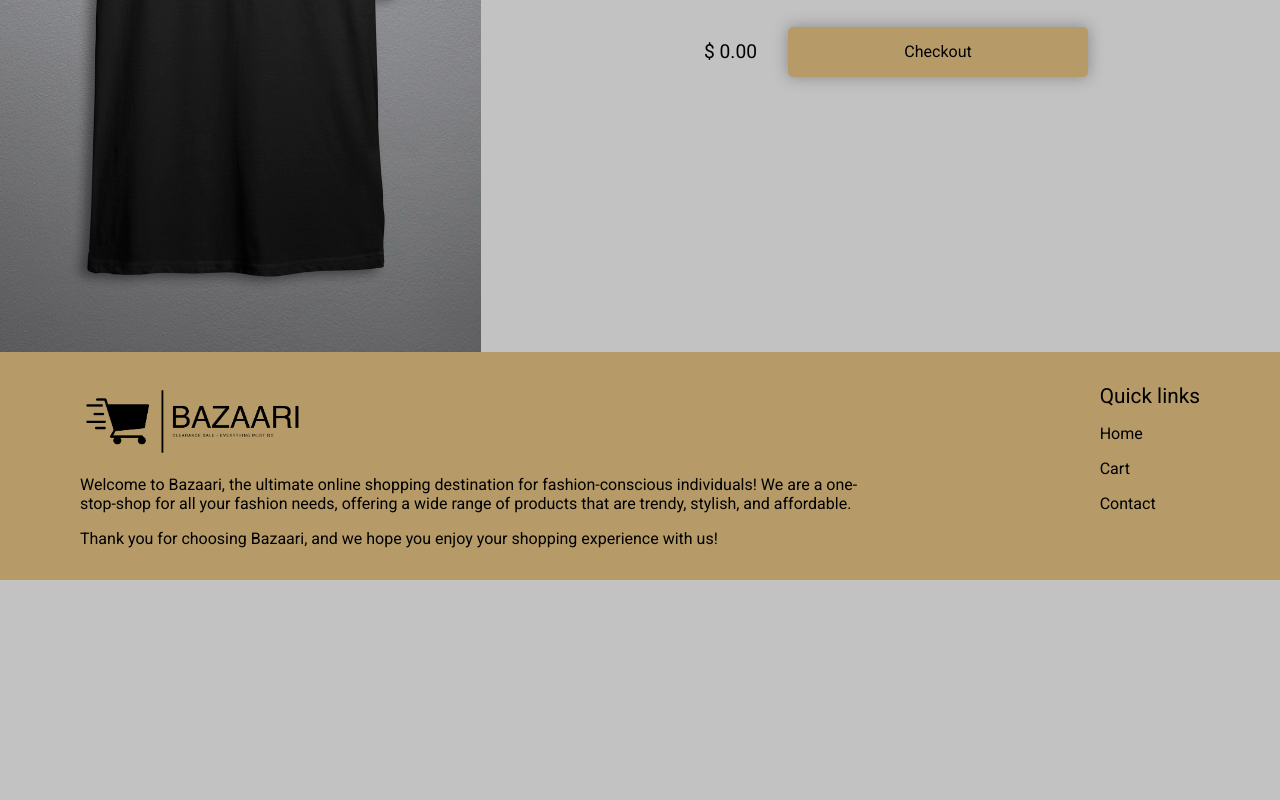
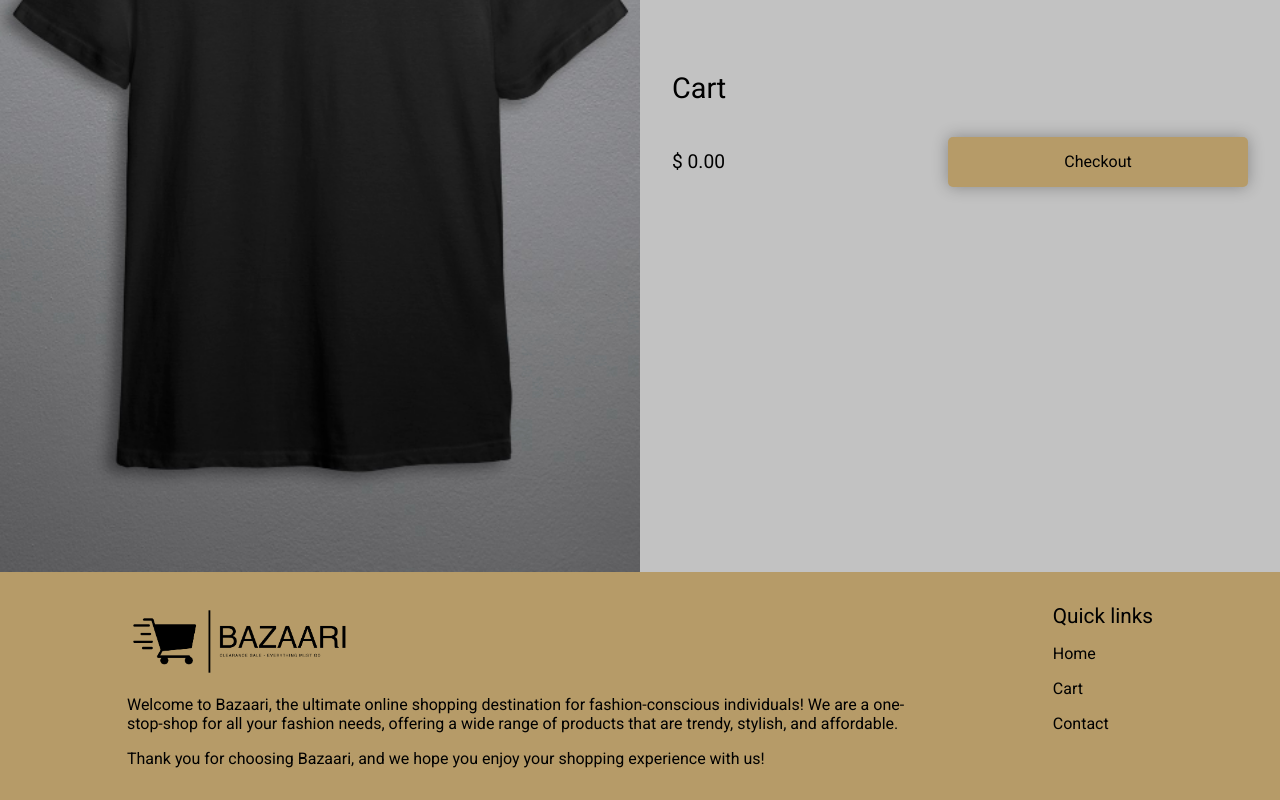
Before and after one commit to pretzL/JS-Frameworks-CA, a React (Create React App) app: page /cart in a window 1280 px wide. Shown: the part 426-1226 px from the top of the page. Before the commit the page ends 1006 px from the top, so only its background shows below. Built offline with nearby package versions, Linux system fonts and the light colour scheme.

Commit message:
Fixed responsiveness up until cart/checkout/contact

```diff
--- a/src/components/CartProduct/CartProduct.module.css
+++ b/src/components/CartProduct/CartProduct.module.css
@@ -21,7 +21,9 @@
 
 .cartItemText {
     display: flex;
+    justify-content: center;
     flex-direction: column;
+    padding: 1rem;
 }
 
 .ctaContainer {
@@ -41,7 +43,7 @@ a {
 .priceContainer {
     display: flex;
     align-items: flex-end;
-    gap: 2rem;
+    gap: 0.5rem;
 }
 
 .strikethrough {
--- a/src/components/Comment/Comment.module.css
+++ b/src/components/Comment/Comment.module.css
@@ -11,6 +11,7 @@
 
 .commentHeader {
     display: flex;
+    flex-direction: column;
     align-items: center;
     gap: 1rem;
 }
@@ -20,3 +21,10 @@
     align-items: center;
     gap: 0.5rem;
 }
+
+/* TABLET */
+@media (min-width: 768px) {
+    .commentHeader {
+        flex-direction: row;
+    }
+}
--- a/src/components/Layout/Footer/Footer.module.css
+++ b/src/components/Layout/Footer/Footer.module.css
@@ -24,8 +24,27 @@ footer {
 
 .contentWrap {
     display: flex;
-    justify-content: space-between;
+    flex-direction: column;
+    align-items: center;
+    gap: 2rem;
+    justify-content: space-around;
     width: 100%;
     max-width: 1920px;
     margin: 0 auto;
 }
+
+/* TABLET */
+@media (min-width: 768px) {
+    .contentWrap {
+        flex-direction: row;
+        align-items: normal;
+    }
+}
+
+/* DESKTOP */
+@media (min-width: 992px) {
+}
+
+/* LARGE DESKTOP */
+@media (min-width: 1300px) {
+}
--- a/src/components/Layout/Header/Header.module.css
+++ b/src/components/Layout/Header/Header.module.css
@@ -11,8 +11,26 @@ header {
 
 .contentWrap {
     display: flex;
+    flex-direction: column;
+    align-items: center;
     justify-content: space-between;
     width: 100%;
     max-width: 1920px;
     margin: 0 auto;
 }
+
+/* TABLET */
+@media (min-width: 768px) {
+    .contentWrap {
+        flex-direction: row;
+        align-items: normal;
+    }
+}
+
+/* DESKTOP */
+@media (min-width: 992px) {
+}
+
+/* LARGE DESKTOP */
+@media (min-width: 1300px) {
+}
--- a/src/components/Search/Search.module.css
+++ b/src/components/Search/Search.module.css
@@ -1,6 +1,6 @@
 .searchForm {
     position: absolute;
-    right: calc(100% + 1rem);
+    top: 3rem;
     border-radius: 5px;
     height: 35px;
     display: flex;
@@ -39,10 +39,32 @@
 
 .searchResults {
     position: absolute;
-    top: 35px;
-    width: max-content;
-    right: calc(100% + 1rem);
+    top: 6rem;
+    left: -2rem;
+    width: 100%;
     display: flex;
     flex-direction: column;
     gap: 0.5rem;
 }
+
+/* TABLET */
+@media (min-width: 768px) {
+}
+
+/* DESKTOP */
+@media (min-width: 992px) {
+    .searchForm,
+    .searchResults {
+        top: 0;
+        right: calc(100% + 1rem);
+    }
+
+    .searchResults {
+        left: auto;
+        top: 3rem;
+    }
+}
+
+/* LARGE DESKTOP */
+@media (min-width: 1300px) {
+}
--- a/src/components/SearchResult/index.jsx
+++ b/src/components/SearchResult/index.jsx
@@ -7,7 +7,7 @@ export const SearchResult = ({ data, onClick }) => {
             <div className={styles.item} onClick={onClick}>
                 <img src={data.imageUrl} alt={data.title} className={styles.itemImg} />
                 <h4>{data.title}</h4>
-                <p className={styles.itemPrice}>{data.price}</p>
+                <p className={styles.itemPrice}>${data.price}</p>
             </div>
         </Link>
     );
--- a/src/pages/Cart/Cart.module.css
+++ b/src/pages/Cart/Cart.module.css
@@ -1,10 +1,11 @@
 .productPage {
     display: grid;
-    grid-template-columns: 1fr 1fr;
+    grid-template-columns: 1fr;
     height: 100vh;
 }
 
 .productImageLarge {
+    width: 100%;
     height: 100%;
     object-fit: cover;
 }
@@ -13,9 +14,10 @@
     display: flex;
     flex-direction: column;
     justify-content: center;
-    padding: 4rem;
+    padding: 2rem;
     gap: 1rem;
-    width: 80%;
+    width: 100%;
+    margin: 0 auto;
 }
 
 .productInfo h2 {
@@ -37,3 +39,14 @@
 .totalPrice {
     font-size: 1.2rem;
 }
+
+/* DESKTOP */
+@media (min-width: 992px) {
+    .productPage {
+        grid-template-columns: repeat(2, 1fr);
+    }
+
+    .productInfo {
+        margin: 0;
+    }
+}
--- a/src/pages/Home/Home.module.css
+++ b/src/pages/Home/Home.module.css
@@ -33,6 +33,28 @@
 
 .productContainer {
     display: grid;
-    grid-template-columns: repeat(4, 1fr);
+    justify-items: center;
+    grid-template-columns: 1fr;
     gap: 1rem;
 }
+
+/* TABLET */
+@media (min-width: 768px) {
+    .productContainer {
+        grid-template-columns: repeat(2, 1fr);
+    }
+}
+
+/* DESKTOP */
+@media (min-width: 992px) {
+    .productContainer {
+        grid-template-columns: repeat(3, 1fr);
+    }
+}
+
+/* LARGE DESKTOP */
+@media (min-width: 1300px) {
+    .productContainer {
+        grid-template-columns: repeat(4, 1fr);
+    }
+}
--- a/src/pages/Product/Product.module.css
+++ b/src/pages/Product/Product.module.css
@@ -1,10 +1,11 @@
 .productPage {
     display: grid;
-    grid-template-columns: 1fr 1fr;
+    grid-template-columns: 1fr;
     height: 100vh;
 }
 
 .productImageLarge {
+    width: 100%;
     height: 100%;
     object-fit: cover;
 }
@@ -15,7 +16,8 @@
     justify-content: center;
     padding: 4rem;
     gap: 1rem;
-    width: 60%;
+    width: 100%;
+    margin: 0 auto;
 }
 
 .productInfo h2 {
@@ -55,7 +57,7 @@
 .priceContainer {
     display: flex;
     align-items: flex-end;
-    gap: 2rem;
+    gap: 0.5rem;
 }
 
 .strikethrough {
@@ -78,3 +80,25 @@
 .reviewsTitle {
     margin: 2rem 0;
 }
+
+/* TABLET */
+@media (min-width: 768px) {
+}
+
+/* DESKTOP */
+@media (min-width: 992px) {
+    .productPage {
+        grid-template-columns: repeat(2, 1fr);
+    }
+
+    .productInfo {
+        margin: 0;
+    }
+}
+
+/* LARGE DESKTOP */
+@media (min-width: 1300px) {
+    .productInfo {
+        width: 80%;
+    }
+}
```
Also changed, not shown: public/index.html (+1 -23 lines).
